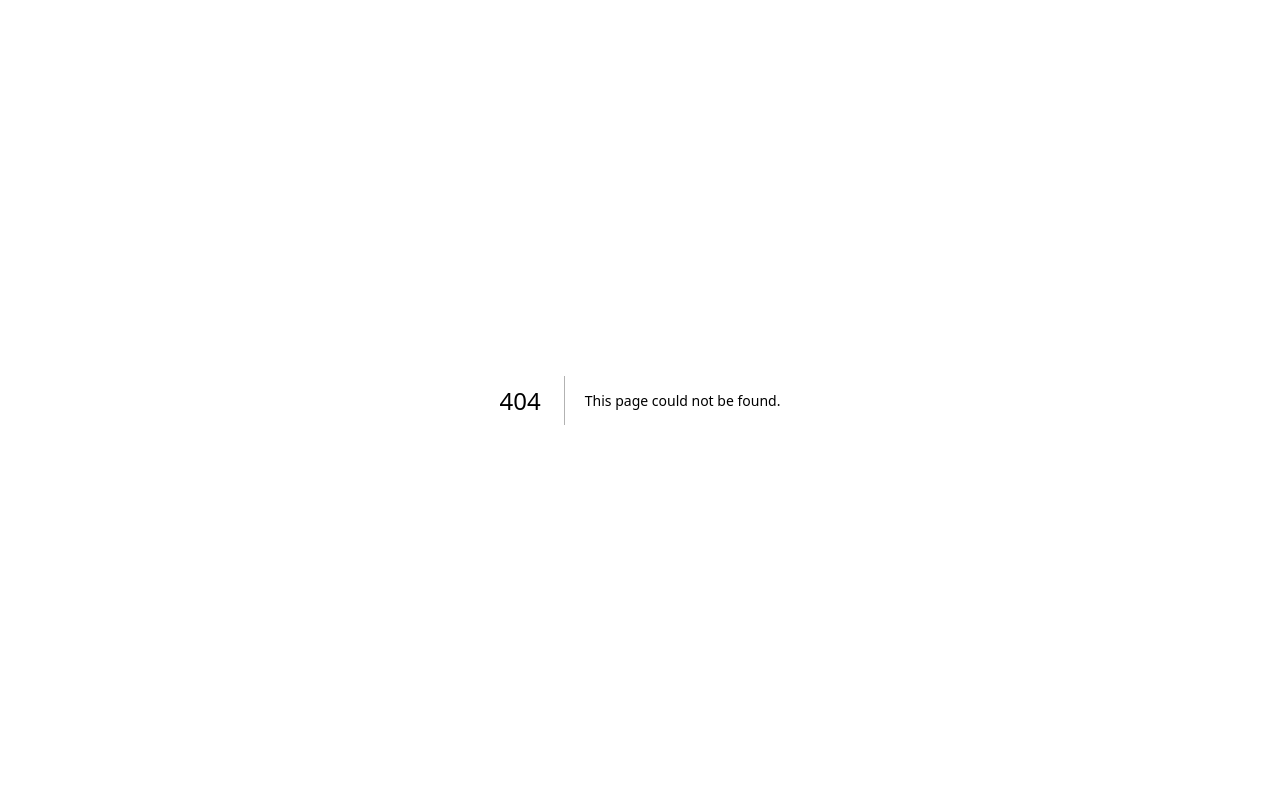
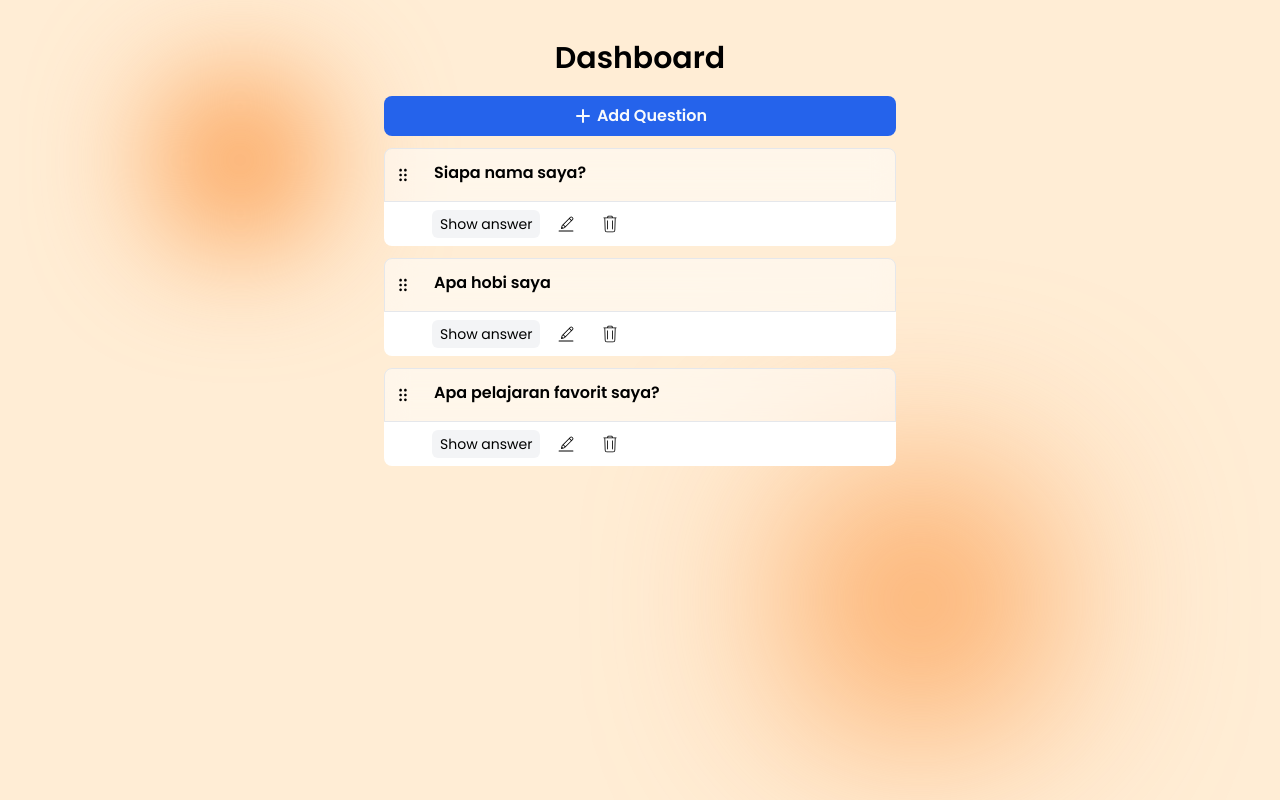
Before and after one commit to farisyahz/faqbocs-tamplate, a Next.js app: page /admin in a window 1280 px wide. Before the commit this address had no page. Built offline with nearby package versions, Linux system fonts and the light colour scheme; a web font is replaced by a local one.

Commit message:
edit n bg

```diff
--- /dev/null
+++ b/src/components/AdminNav.tsx
@@ -0,0 +1,5 @@
+export default function AdminNav(){
+  return(
+    <div>Admin Navbar</div>
+  )
+}
--- a/src/components/Faqbox.tsx
+++ b/src/components/Faqbox.tsx
@@ -1,5 +1,5 @@
 import Image from "next/image"
-import logo from "../assets/faqbocs-logo.png"
+import logo from "../assets/round-logo-light.png"
 import {BiSearch} from 'react-icons/bi'
 import {useState} from 'react'
 import AccordionItem from "./AccordionItem"
@@ -43,11 +43,10 @@ export default function(){
       {pop && <PopupQuestion setPop={setPop}/>}
       <div className="flex flex-col min-h-[100vh] align-middle sm:max-w-md justify-between py-16 px-10 mx-auto">
         <div className="mx-auto flex flex-col items-center">
-          <div className="bg-[#f4f4f4] w-36 h-36 shadow-md rounded-full flex relative">
+          <div className=" w-36 h-36 shadow-md rounded-full relative">
             <Image
               src={logo}
-              height={100}
-              width={100}
+              fill
               alt=""
               className="m-auto"
             />
--- a/src/components/SortableItem.tsx
+++ b/src/components/SortableItem.tsx
@@ -4,6 +4,7 @@ import { CSS } from "@dnd-kit/utilities";
 import {useState} from 'react';
 import {RxDragHandleDots2} from 'react-icons/rx'
 import {CiTrash, CiEdit} from 'react-icons/ci'
+import {FiCheck} from 'react-icons/fi'
 import parse from 'html-react-parser'
 
 export default function SortableItem({id, q, a, handleDelete}:{id:number, q:string, a:string, handleDelete:(id:number)=>void}){
@@ -33,28 +34,58 @@ export default function SortableItem({id, q, a, handleDelete}:{id:number, q:stri
   }
 
   const [showAnswer, setShowAnswer] = useState(false);
+  const [deleteConfirm, setDeleteConfirm] = useState(false);
+  const [edit, setEdit] = useState(false);
 
   return(
     <div ref={setNodeRef} style={style} className="touch-none" {...attributes} {...listeners}>
+      {!edit && (
         <div className="font-poppins cursor-default w-full bg-white/50 backdrop-blur-md border-[1px] border-gray-200 rounded-t-lg flex mt-3 transition duration-300 group">
           <span className="w-10 flex cursor-grab active:cursor-grabbing">
           <RxDragHandleDots2 className="text-lg m-auto"/>
           </span>
           <div className="w-full p-3">
             <div className=" font-semibold mb-1">{q}</div>
-          {showAnswer && <div className="text-sm">{parse(a)}</div>}
+            {showAnswer && <div className="text-sm relative break-words">{parse(a)}</div>}
           </div>
         </div>
-      <div className="bg-white cursor-default rounded-b-lg pl-12 py-2 flex gap-2 ">
+      )}
+      {edit && (
+        <div className="font-poppins cursor-default w-full bg-white/50 backdrop-blur-md border-[1px] border-gray-200 rounded-t-lg flex mt-3 transition duration-300 group">
+          <div className="w-full p-5">
+            <div>This is being edited</div>
+          </div>
+        </div>
+      )}
+      {deleteConfirm && (
+        <div className={`bg-white cursor-default flex flex-wrap font-poppins text-sm justify-center items-center gap-2 py-2 border-b-[1px] border-b-gray-200 overflow-hidden  transition duration-500`}>
+          <p>Delete this forever?</p>
+          <button className="bg-gray-100 py-2 px-3 hover:bg-slate-900 hover:text-white rounded-full transition" onClick={() => setDeleteConfirm(false)}>Cancel</button>
+          <button className="bg-red-100 py-2 px-3 hover:bg-red-500 hover:text-white rounded-full text-red-600 transition" onClick={() => handleDelete(id)}>Delete</button>
+        </div>
+      )}
+
+      {edit && (
+        <div className="bg-white cursor-default rounded-b-lg px-5 py-3 flex gap-2 font-poppins text-sm justify-center">
+          <button className="bg-gray-100 py-2 px-3 hover:bg-slate-900 hover:text-white rounded-full transition" onClick={() => setEdit(false)}>Cancel</button>
+          <button className="py-2 px-3 relative text-sm rounded-full transition bg-blue-100 text-blue-800 hover:bg-blue-600 hover:text-white flex items-center gap-1"
+            onClick={() => setEdit(false)}
+          >Submit<FiCheck className="text-lg"/><div className="absolute top-0 left-0 z-10 w-full h-full"></div></button>
+        </div>
+      )}
+
+      {!edit && (
+        <div className="bg-white cursor-default rounded-b-lg pl-12 py-2 flex gap-2 font-poppins">
           <button className="py-1 px-2 text-sm rounded-md transition bg-gray-100 font-normal"
           onClick={()=>setShowAnswer(!showAnswer)}>{showAnswer ? "Hide" : "Show"} answer</button>
-        <button className="py-1 px-2 relative text-sm rounded-md transition hover:bg-gray-100 font-semibold"><CiEdit className="text-xl"/><div className="absolute top-0 left-0 z-10 w-full h-full"></div></button>
-        <button className="py-1 px-2 relative text-sm rounded-md transition hover:bg-gray-100 font-semibold" onClick={() => handleDelete(id)}><CiTrash className="text-xl"/><div className="absolute top-0 left-0 z-10 w-full h-full"></div></button>
+
+          <button className="py-1 px-2 relative text-sm rounded-md transition hover:bg-gray-100 font-semibold"
+            onClick={() => {setEdit(true);setDeleteConfirm(false)}}
+          ><CiEdit className="text-xl"/><div className="absolute top-0 left-0 z-10 w-full h-full"></div></button>
+
+          <button className="py-1 px-2 relative text-sm rounded-md transition hover:bg-gray-100 font-semibold" onClick={() => setDeleteConfirm(!deleteConfirm)}><CiTrash className="text-xl"/><div className="absolute top-0 left-0 z-10 w-full h-full"></div></button>
         </div>
-
-
+      )}
     </div>
-
-
   )
 }
--- /dev/null
+++ b/src/components/TiptapEdit.tsx
@@ -0,0 +1,76 @@
+'use client'
+
+import Placeholder from '@tiptap/extension-placeholder'
+import {
+  BubbleMenu, EditorContent, generateHTML, useEditor,
+} from '@tiptap/react'
+import StarterKit from '@tiptap/starter-kit'
+import React, { useEffect } from 'react'
+import {GoBold} from 'react-icons/go'
+import {AiOutlineItalic} from 'react-icons/ai'
+import {BsTypeStrikethrough} from 'react-icons/bs'
+
+type Props = {
+  data : {id:number, q:string, a:string}[],
+  newAnswer : string,
+  setNewAnswer : React.Dispatch<React.SetStateAction<string>>,
+}
+
+const Tiptap = ({data, newAnswer, setNewAnswer}:Props) => {
+  const editor = useEditor({
+    editorProps: {
+      attributes: {
+        class: 'px-2 py-1 text-sm border-b-2 border-slate-400 bg-slate-50/70 focus:border-slate-800 outline-none w-full',
+        spellcheck: 'false'
+      },
+    },
+    extensions: [
+      StarterKit,
+      Placeholder.configure({
+        placeholder: 'Answer ...',
+      })
+    ],
+    content: `<p></p>`,
+    onUpdate: ({ editor }) => {
+      const json = editor.getHTML()
+      setNewAnswer(`${json}`);
+    },
+  })
+
+  editor?.setEditable(true)
+
+
+
+  return (
+    <>
+      {editor && <BubbleMenu editor={editor} tippyOptions={{ duration: 100 }}>
+        <div className='flex gap-1 p-2 rounded-md bg-white'>
+          <button
+            type='button'
+            onClick={() => editor.chain().focus().toggleBold().run()}
+            className={`${editor.isActive('bold') ? 'bg-slate-900 text-slate-50 ' : 'hover:bg-gray-100'} rounded-md  p-1`}
+          >
+            <GoBold className='text-xl'/>
+          </button>
+          <button
+            type='button'
+            onClick={() => editor.chain().focus().toggleItalic().run()}
+            className={`${editor.isActive('italic') ? 'bg-slate-900 text-slate-50 ' : 'hover:bg-gray-100'} rounded-md  p-1`}
+          >
+            <AiOutlineItalic className='text-xl'/>
+          </button>
+          <button
+            type='button'
+            onClick={() => editor.chain().focus().toggleStrike().run()}
+            className={`${editor.isActive('strike') ? 'bg-slate-900 text-slate-50 ' : 'hover:bg-gray-100'} rounded-md  p-1`}
+          >
+            <BsTypeStrikethrough className='text-xl'/>
+          </button>
+        </div>
+      </BubbleMenu>}
+      <EditorContent editor={editor} />
+    </>
+  )
+}
+
+export default Tiptap
--- a/src/pages/dashboard.tsx
+++ b/src/pages/admin/index.tsx
@@ -78,19 +78,27 @@ export default function Dashboard(){
   }
 
   return(
-    <div className="min-w-[100vw] h-[100vh] overflow-hidden hidd bg-sky-300">
-      <div className="sm:max-w-lg w-[95%] mx-auto pt-10">
-        <h1 className="font-poppins text-3xl font-semibold text-center">Dashboard</h1>
+    <div className="min-w-[100vw] h-[100vh] overflow-hidden hidd bg-orange-100">
+      <div className="fixed top-20 left-40 w-40 h-40 rounded-full bg-orange-400 blur-3xl z-0"></div>
+      <div className="fixed bottom-20 right-60 w-60 h-60 rounded-full bg-orange-400 blur-[100px] z-0"></div>
+      <div className="sm:max-w-lg w-[95%] mx-auto pt-10 relative z-10">
+        <h1 className="font-poppins text-3xl font-semibold text-center ">Dashboard</h1>
 
-        {!addQuestion && <button className="bg-blue-600 mt-5 hover:bg-blue-500 flex justify-center items-center py-2 px-3 w-full transition font-poppins font-semibold gap-1 rounded-lg text-slate-50" onClick={() => setAddQuestion(!addQuestion)}><HiPlus className="text-xl"/>Add Question</button>}
+        {!addQuestion && <button className="bg-blue-600 mt-5 hover:bg-blue-800 flex justify-center items-center py-2 px-3 w-full transition font-poppins font-semibold gap-1 rounded-lg text-slate-50" onClick={() => setAddQuestion(!addQuestion)}><HiPlus className="text-xl"/>Add Question</button>}
         {addQuestion && (
           <form onSubmit={handleSumbit} className={`w-full p-5 flex font-poppins flex-col backdrop-blur-md bg-white/50 border-[1px] border-gray-200 rounded-lg gap-2 mt-3 relative`}>
             <button className="h-8 w-8 rounded-full flex justify-center items-center text-slate-900 bg-gray-100 transition hover:text-white hover:bg-red-500 text-xl p-0 absolute -top-2 -right-2" onClick={()=>{setAddQuestion(false);setEmpty(false);setNewQuestion("")}}><RxCross1 className="text-lg"/></button>
+
             <label htmlFor="question">Question : </label>
-            <input type="text" name="question" id="question" className=" px-2 py-1 text-sm border-b-2 border-slate-400 bg-slate-50/70 focus:border-slate-800 outline-none w-full" autoComplete="off" autoFocus placeholder="Question..." value={newQuestion} onChange={(e)=>{setNewQuestion(e.target.value);}}/>
+
+            <input type="text" name="question" id="question" className=" px-2 py-1 text-sm border-b-2 border-slate-400 bg-slate-50/70 focus:border-slate-800 outline-none w-full"
+            autoComplete="off" autoFocus placeholder="Question..."
+            value={newQuestion}
+            onChange={(e)=>{setNewQuestion(e.target.value);}}
+            onKeyDown={(e) => {if(e.key === 'Enter') e.preventDefault()}}/>
+
             <label htmlFor="question">Answer : </label>
-            {/* <input type="text" name="answer" id="answer" className=" px-2 py-1 text-sm border-b-2 border-slate-400 bg-slate-50/70 focus:border-slate-800 outline-none w-full" autoComplete="off" placeholder="Answer..."
-            value={newAnswer} onChange={(e)=>setNewAnswer(e.target.value)}/> */}
+
             <Tiptap newAnswer={newAnswer} setNewAnswer={setNewAnswer}/>
             {empty && <p className="text-red-500 text-sm">*Please fill the question and answer</p>}
 
--- a/src/utils/helper.tsx
+++ b/src/utils/helper.tsx
@@ -27,7 +27,8 @@ function isInteractiveElement(element: Element | null) {
       "textarea",
       "select",
       "option",
-      "div"
+      "div",
+      "p"
   ];
   if (
       element?.tagName &&
```
Also changed, not shown: src/assets/round-logo-light.png (added). Lines whose indentation alone changed are shown as unchanged.
